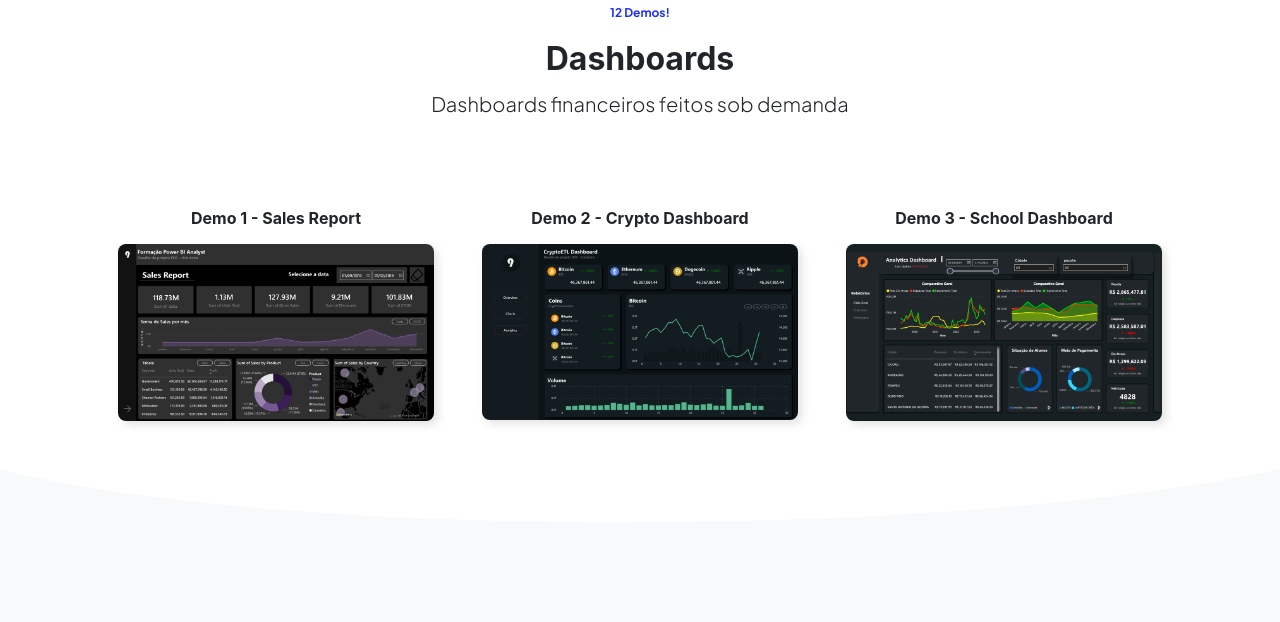
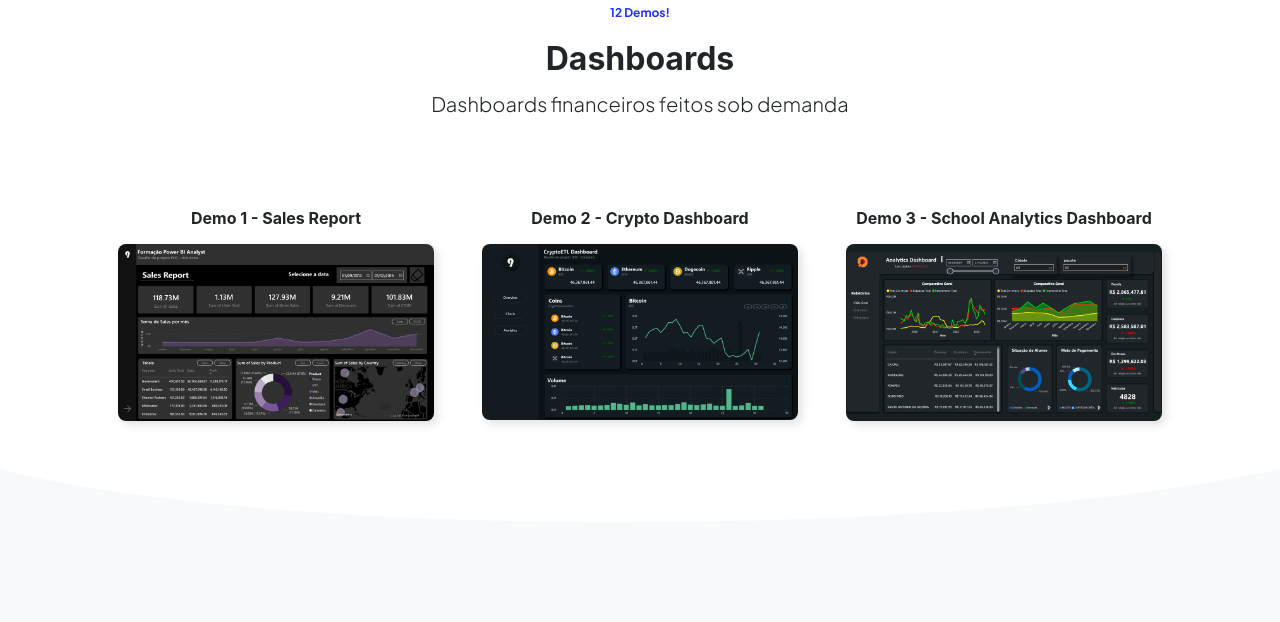
Before and after one commit to rickluizms/portfolio_me, a Flask app: page /bootstrap in a window 1280 px wide. Shown: the part 2788-3410 px from the top of the page. Run offline with Flask 3, Linux system fonts and the light colour scheme; some libraries are stand-ins or nearby versions.

Commit message:
Update portfolio

```diff
--- a/templates/bootstrap.html
+++ b/templates/bootstrap.html
@@ -125,7 +125,7 @@
                 <a class="d-block rounded-3 lift lift-lg" href="landing-app-mobile.html"><img class="img-fluid rounded-3" src="../static/assets/dio02.png"></a>
             </div>
             <div class="col-lg-4 mb-5">
-                <h6 class="mb-3">Demo 3 - School Dashboard</h6>
+                <h6 class="mb-3">Demo 3 - School Analytics Dashboard</h6>
                 <a class="d-block rounded-3 lift lift-lg" href="landing-app-desktop.html"><img class="img-fluid rounded-3" src="../static/assets/didata-dashboard-n3.png"></a>
             </div>
         </div>
```
